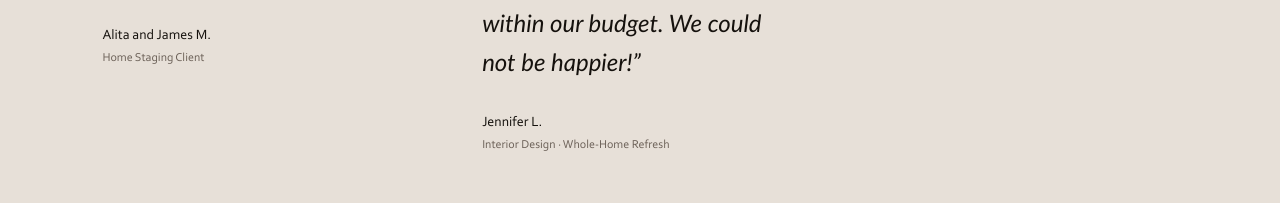
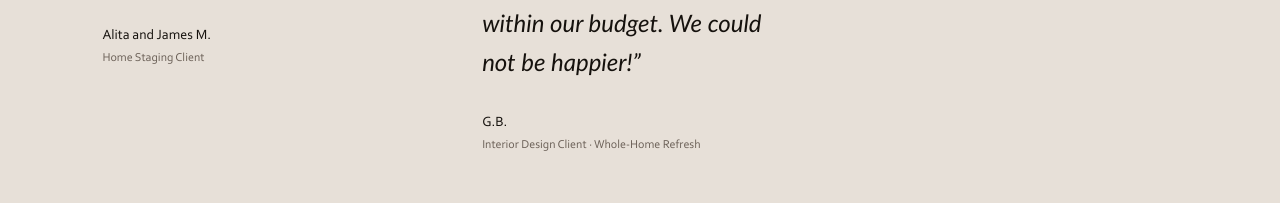
Before and after one commit to bilottag/v0-gdc, a Next.js app: page / in a window 1280 px wide. Shown: the part 4531-4734 px from the top of the page. Built offline with nearby package versions, Linux system fonts and the light colour scheme.

Commit message:
feat: update testimonial author and context details
Updated author name and client context for testimonial entry.

Co-authored-by: bilottag <196687159+bilottag@users.noreply.github.com>

```diff
--- a/components/testimonial-section.tsx
+++ b/components/testimonial-section.tsx
@@ -10,8 +10,8 @@ const testimonials = [
   },
   {
     quote: "Giuliana updated our tired, drab living area to something modern, bright and functional. She has an eye for color and style and was able to stay within our budget. We could not be happier!",
-    author: "Jennifer L.",
-    context: "Interior Design · Whole-Home Refresh",
+    author: "G.B.",
+    context: "Interior Design Client · Whole-Home Refresh",
   },
   {
     quote: "Every detail was considered. Every texture had intention. This is design at the highest level.",
```
